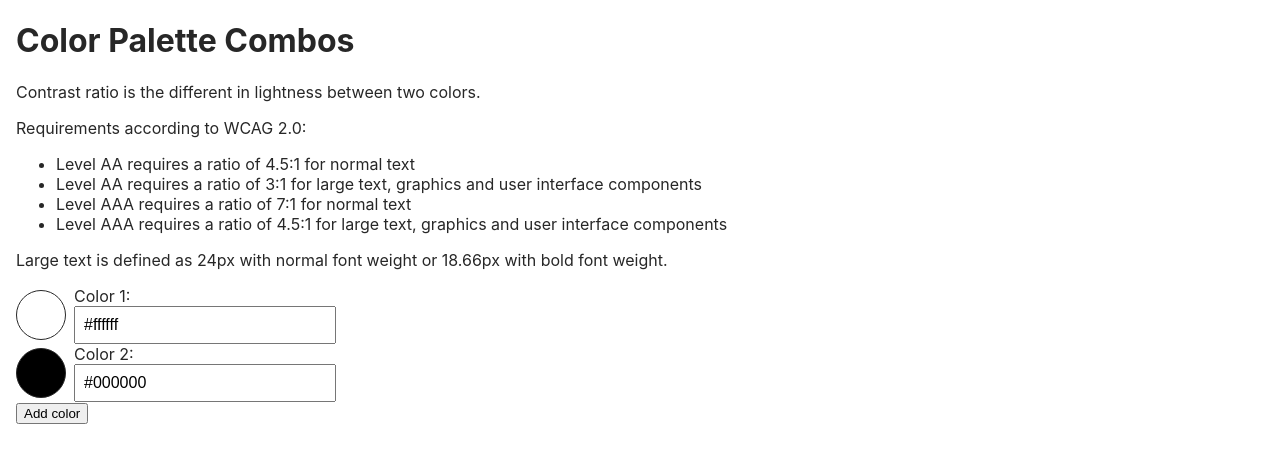
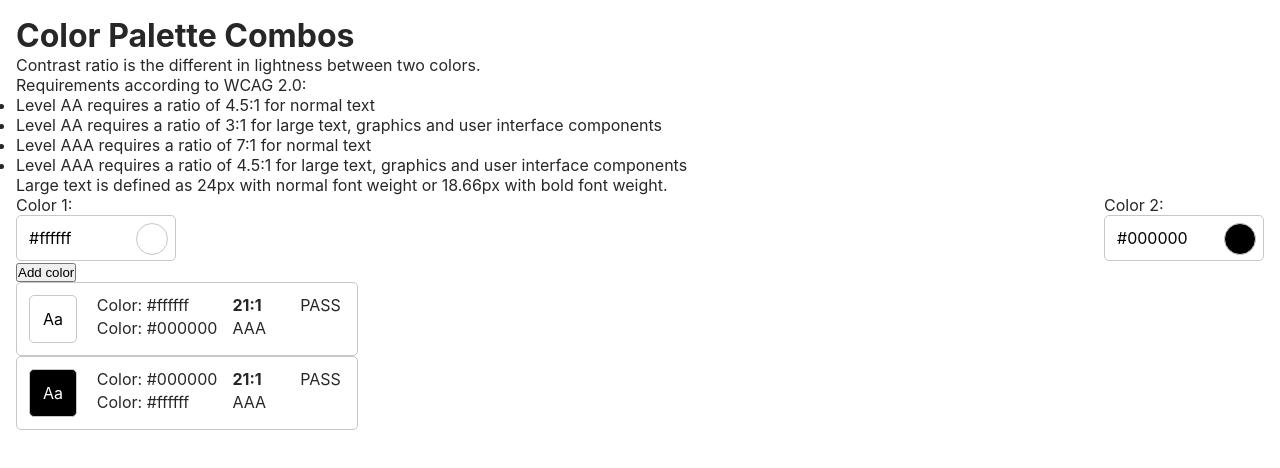
Before and after one commit to AccessibleForAll/ColorPaletteCombos, a React (Create React App) app: page / in a window 1280 px wide. Shown: the top 468 px of the page. Built offline with nearby package versions, Linux system fonts and the light colour scheme.

Commit message:
Add functionality to create all combinations

```diff
--- a/src/App.css
+++ b/src/App.css
@@ -4,24 +4,57 @@
   margin: 16px;
 }
 
+.colorInputContainer {
+  display: flex;
+  justify-content: space-between;
+  flex-wrap: wrap;
+}
 
 
 
 /*Color Input Component*/
 .colorInputContainer {
-  display: flex;
-  gap: 0.5rem;
-  max-width: 20rem;
-  align-items: center;
+  position: relative;
 }
 .inputContainer {
   display: flex;
   flex-direction: column;
   flex-grow: 1;
+
 }
 .colorSwatch {
+  width: 2rem;
+  height: 2rem;
+  border: 1px solid var(--grey);
+  border-radius: 50%;
+  position: absolute;
+  left: 120px;
+  top: 1.75rem;
+  z-index: 1;
+}
+
+/*Contrast Info Card Component*/
+.infoCardContainer {
+  border: 1px solid var(--grey);
+  border-radius: var(--borderRadius);
+  padding: 12px;
+  display: grid;
+  max-width: 21.4rem;
+  grid-template-columns: 1.5fr 3fr 1.5fr 1fr;
+}
+
+.infoCardContainer p {
+  margin-top: 0;
+  margin-bottom: 0.2rem;
+}
+
+
+
+.infoCardColorSwatch {
   width: 3rem;
   height: 3rem;
-  border: 1px solid var(--text);
-  border-radius: 50%;
+  display: grid;
+  place-content: center;
+  border: 1px solid var(--grey);
+  border-radius: var(--borderRadius);
 }
--- a/src/App.js
+++ b/src/App.js
@@ -1,9 +1,10 @@
 import { useState } from 'react'
-import { getRelativeLuminance, getColorContrast } from './utils'
+import { getRelativeLuminance } from './utils'
 
 import './App.css'
 
 import ColorInput from './components/ColorInput'
+import ContrastInfoCard from './components/ContrastInfoCard'
 
 function App() {
   const [colors, setColors] = useState([
@@ -23,6 +24,7 @@ function App() {
     setColors([...colors], (colors[index].colorCodeHex = hexColor), (colors[index].relativeLuminance = getRelativeLuminance(hexColor)))
   }
 
+  console.log(colors)
   return (
     <div className="appContainer">
       <header>
@@ -40,12 +42,20 @@ function App() {
           </ul>
           <p>Large text is defined as 24px with normal font weight or 18.66px with bold font weight.</p>
         </section>
-        <section>
+        <section className="colorInputContainer">
           {colors.map((obj, i) => (
             <ColorInput key={i} inputId={i + 1} bgColor={obj.colorCodeHex} onChange={handleColorInput} />
           ))}
-
-          {colors.length < 12 && <button onClick={addNewColorInput}>Add color</button>}
+        </section>
+        {colors.length < 12 && <button onClick={addNewColorInput}>Add color</button>}
+        <section>
+          {colors.map((color1, index1) => (
+            <div key={`${color1}${index1}`}>
+              {colors.map((color2, index2) => (
+                <ContrastInfoCard key={`${index1},${index2}`} color1={color1} color2={color2} />
+              ))}
+            </div>
+          ))}
         </section>
       </main>
     </div>
--- /dev/null
+++ b/src/components/ContrastInfoCard.jsx
@@ -0,0 +1,56 @@
+import React from 'react'
+import { getColorContrast } from '../utils'
+
+const ContrastInfoCard = props => {
+  const { color1, color2 } = props
+
+  // let contrast = undefined
+  // if (color1.relativeLuminance >= 0 && color2.relativeLuminance >= 0) {
+  //   contrast = getColorContrast(color1.relativeLuminance, color2.relativeLuminance)
+  //   console.log(contrast)
+  // }
+
+  const contrast = getColorContrast(color1.relativeLuminance, color2.relativeLuminance)
+
+  return (
+    <>
+      {contrast > 1 ? (
+        <article className="infoCardContainer">
+          <div className="infoCardColorSwatch" style={{ backgroundColor: color1.colorCodeHex, color: color2.colorCodeHex }}>
+            Aa
+          </div>
+          <div>
+            <p>Color: {color1.colorCodeHex}</p>
+            <p>Color: {color2.colorCodeHex}</p>
+          </div>
+          <div>
+            <p>
+              <strong>{Math.round(contrast * 100) / 100}:1</strong>
+            </p>
+            {contrast >= 7 && (
+              <div>
+                <p>AAA</p>
+              </div>
+            )}
+            {contrast >= 4.5 && contrast < 7 && (
+              <div>
+                <p>AA</p>
+              </div>
+            )}
+            {contrast >= 3 && contrast < 4.5 && (
+              <div>
+                <p>AA LARGE TEXT</p>
+              </div>
+            )}
+          </div>
+          <div>
+            {contrast >= 3 && <p className="infoCardPassFail">PASS</p>}
+            {contrast < 3 && <p className="infoCardPassFail">FAIL</p>}
+          </div>
+        </article>
+      ) : null}
+    </>
+  )
+}
+
+export default ContrastInfoCard
--- a/src/index.css
+++ b/src/index.css
@@ -1,13 +1,17 @@
 /*All CSS targeting elements directly should go here*/
 
 :root {
-  --text: #272727
+  --text: #272727;
+  --grey: #c7c7c7;
+  --borderRadius: 5px;
 }
-
-body {
+* {
   margin: 0;
   padding: 0;
   box-sizing: border-box;
+}
+body {
+
   color: var(--text);
   font-family: -apple-system, BlinkMacSystemFont, 'Segoe UI', 'Roboto', 'Oxygen',
     'Ubuntu', 'Cantarell', 'Fira Sans', 'Droid Sans', 'Helvetica Neue',
@@ -22,6 +26,12 @@ code {
 }
 
 input, textarea {
+  font-family: inherit;
   font-size: 1rem;
-  padding: 8px;
+  padding: 12px;
+  border: 1px solid var(--grey);
+  border-radius: var(--borderRadius);
+  max-width: 10rem;
+  box-sizing: border-box;
+
 }
--- a/src/utils.js
+++ b/src/utils.js
@@ -18,7 +18,7 @@ export const convertHexToRGB = hexCode => {
 export const getRelativeLuminance = hexColor => {
   const [R, G, B] = convertHexToRGB(hexColor)
   if (isNaN(R) || isNaN(G) || isNaN(B)) {
-    return
+    return null
   }
   const inverseRGB = [R, G, B].map(value => value / 255)
   const [r, g, b] = inverseRGB.map(value => (value <= 0.03928 ? value / 12.92 : ((value + 0.055) / 1.055) ** 2.4))
@@ -29,6 +29,9 @@ export const getRelativeLuminance = hexColor => {
 }
 
 export const getColorContrast = (relativeLuminance1, relativeLuminance2) => {
+  if (relativeLuminance1 === null || relativeLuminance2 === null) {
+    return null
+  }
   const lighterColor = Math.max(relativeLuminance1, relativeLuminance2)
   const darkerColor = Math.min(relativeLuminance1, relativeLuminance2)
 
```
